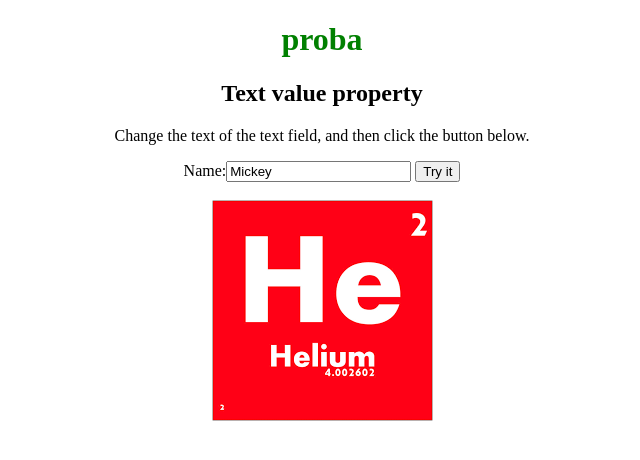
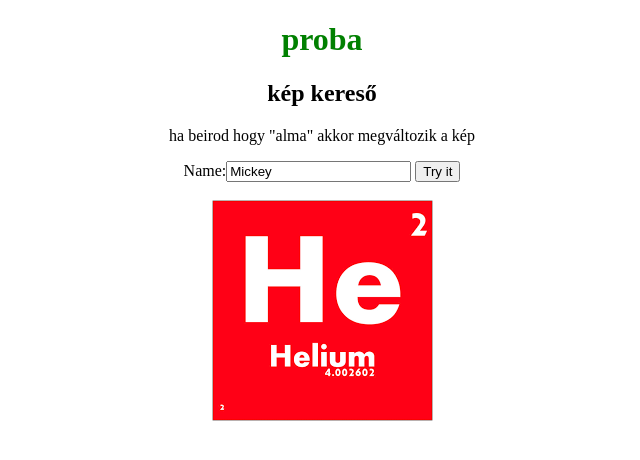
Before and after one commit to loczylevi/javascript_basic_image_finder, a plain HTML site: page index.html in a window 1280 px wide. Shown: the whole page, without its empty margins (318-958 px from the left). Drawn offline with Linux system fonts and the light colour scheme.

Commit message:
Update index.html

```diff
--- a/index.html
+++ b/index.html
@@ -5,10 +5,9 @@
     <h1 style="color:green;">
             proba
     </h1>
-    <h2>Text value property</h2>
+    <h2>kép kereső</h2>
     <p>
-        Change the text of the text field,
-        and then click the button below.
+        ha beirod hogy "alma" akkor megváltozik a kép
     </p>
 
     Name:<input type="text" id="myText" value="Mickey">
```
